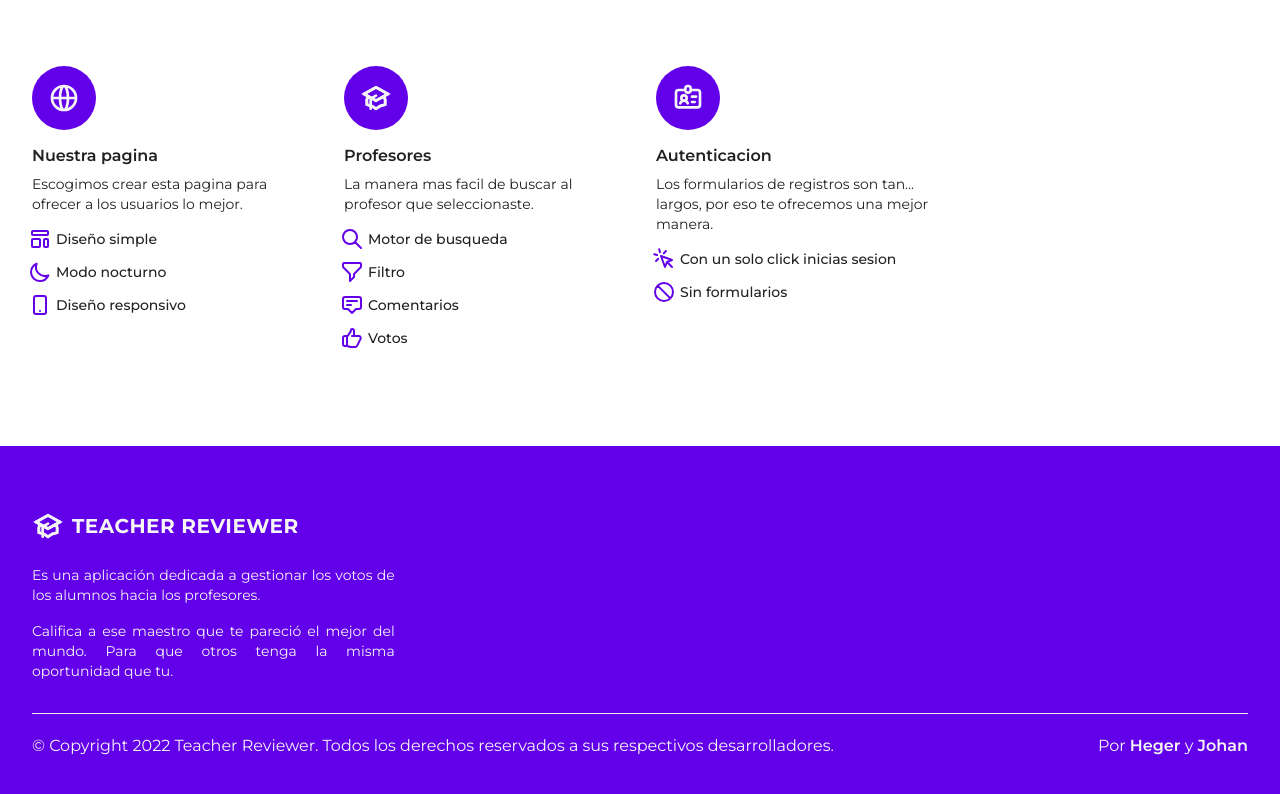
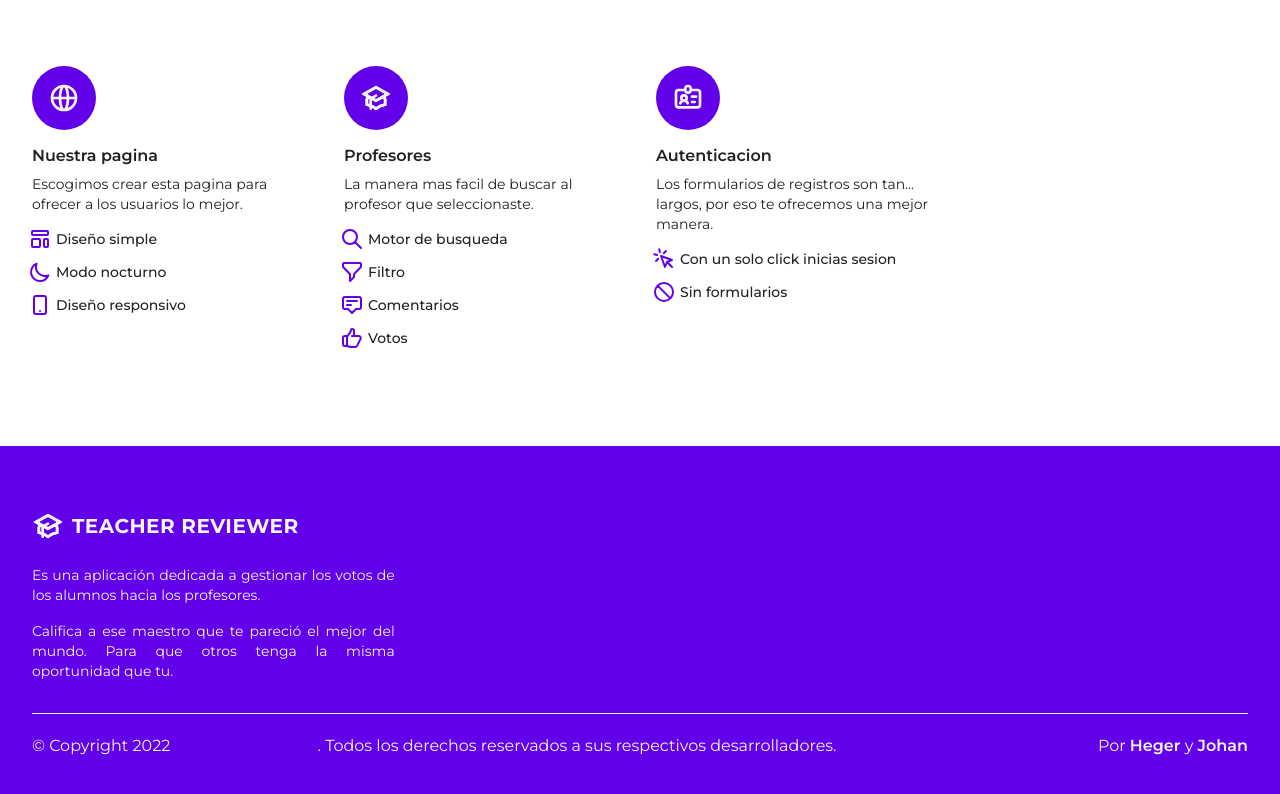
Before and after one commit to xlCyanz/teacher-reviewer, a Next.js app: page / in a window 1280 px wide. Shown: the part 810-1604 px from the top of the page. Built offline with nearby package versions, Linux system fonts and the light colour scheme; no server answers.

Commit message:
Updated footer component.

```diff
--- a/components/footer/index.tsx
+++ b/components/footer/index.tsx
@@ -35,19 +35,20 @@ const Footer = () => (
         {" "}
         {new Date().getFullYear()}
         {" "}
-        Teacher Reviewer. Todos los derechos reservados a sus respectivos desarrolladores.
+        <span className="font-medium text-default-color">Teacher Reviewer</span>
+        . Todos los derechos reservados a sus respectivos desarrolladores.
       </p>
       <p className="text-md text-gray-100">
         Por
         {" "}
         <Link href="https://github.com/HegerAriasSantos" passHref>
-          <a className="font-semibold">Heger</a>
+          <a className="font-semibold hover:text-default-color">Heger</a>
         </Link>
         {" "}
         y
         {" "}
         <Link href="https://github.com/xlCyanz" passHref>
-          <a className="font-semibold">Johan</a>
+          <a className="font-semibold hover:text-default-color">Johan</a>
         </Link>
       </p>
     </div>
```
